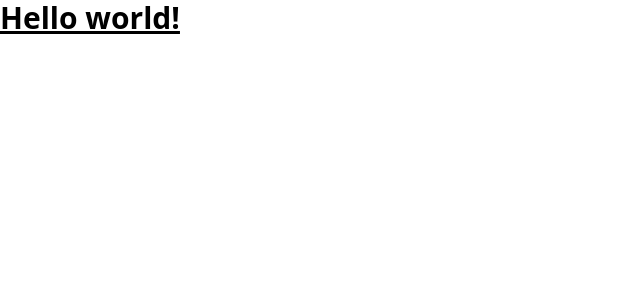
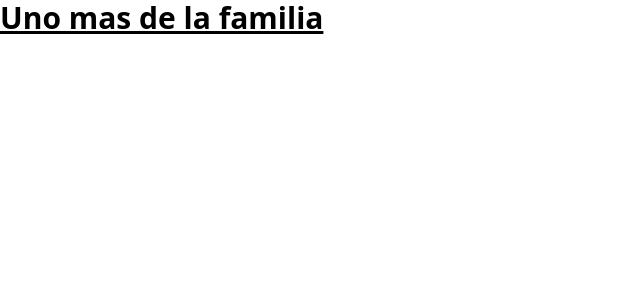
Before and after one commit to GBJhonFredy/uno-mas-de-la-familia, a Vue app: page / in a window 1280 px wide. Shown: the top 300 px of the page, without its empty margins (0-640 px from the left). Built offline with nearby package versions, Linux system fonts and the light colour scheme.

Commit message:
primer cambio

```diff
--- a/src/App.vue
+++ b/src/App.vue
@@ -2,6 +2,6 @@
 
 <template>
   <h1 class="text-3xl font-bold underline">
-    Hello world!
+    Uno mas de la familia
   </h1>
 </template>
```
